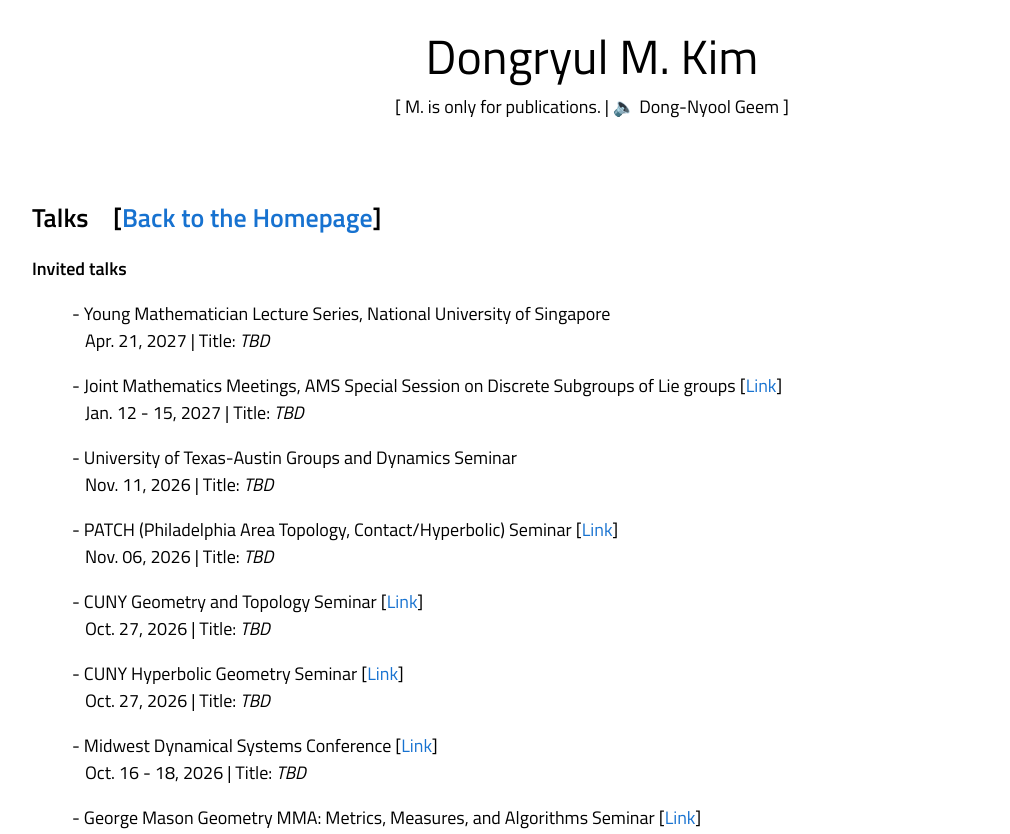
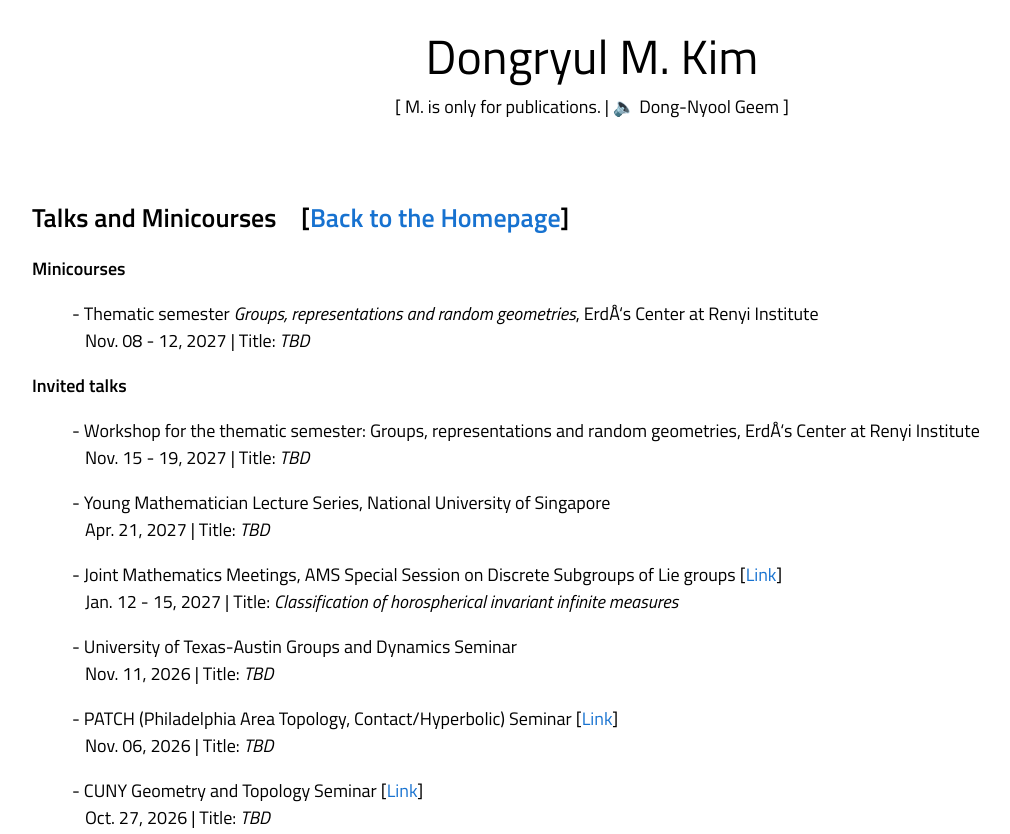
Before and after one commit to dongryulkim/dongryulkim.github.io, a plain HTML site: page talks.html in a window 1280 px wide. Shown: the top 834 px of the page, without its empty margins (48-1058 px from the left). Drawn offline with Linux system fonts and the light colour scheme.

Commit message:
Add files via upload

```diff
--- a/talks.html
+++ b/talks.html
@@ -37,10 +37,26 @@
             <tr style="vertical-align: top;">
               <td width="67%" valign="top">
                   <p>
-                  <sectionheading>Talks &ensp; [<a href="index.html">Back to the Homepage</a>]</sectionheading>
+                  <sectionheading>Talks and Minicourses &ensp; [<a href="index.html">Back to the Homepage</a>]</sectionheading>
 
                   <dl>
+
+                    <dt><b>Minicourses</b></dt>
+
+                    <dd><p>- Thematic semester <i>Groups, representations and random geometries</i>, Erdős Center at Renyi Institute
+                      <br>&ensp; Nov. 08 - 12, 2027 | Title: <em>TBD</em>
+                      </p>
+                    </dd>
+
+
+
+
                     <dt><b>Invited talks</b></dt>
+
+                    <dd><p>- Workshop for the thematic semester: Groups, representations and random geometries, Erdős Center at Renyi Institute
+                      <br>&ensp; Nov. 15 - 19, 2027 | Title: <em>TBD</em>
+                      </p>
+                    </dd>
 
                     <dd><p>- Young Mathematician Lecture Series, National University of Singapore
                       <br>&ensp; Apr. 21, 2027 | Title: <em>TBD</em>
@@ -49,7 +65,7 @@
 
 
                     <dd><p>- Joint Mathematics Meetings, AMS Special Session on Discrete Subgroups of Lie groups [<A HREF="https://jointmathematicsmeetings.org/meetings/national/jmm2027/jmm2027-program" target="_blank">Link</A>]
-                      <br>&ensp; Jan. 12 - 15, 2027 | Title: <em>TBD</em>
+                      <br>&ensp; Jan. 12 - 15, 2027 | Title: <em>Classification of horospherical invariant infinite measures</em>
                       </p>
                     </dd>
 
@@ -99,7 +115,7 @@
 
 
                     <dd><p>- IAS Short Talks by Postdoctoral Members [<A HREF="https://www.ias.edu/math/events/short-talks-postdoctoral-members-736" target="_blank">Link</A>]
-                      <br>&ensp; Sep. 24, 2026 | Title: <em>Geometry and dynamics on infinite-volume spaces</em>
+                      <br>&ensp; Sep. 24, 2026 | Title: <em>Geometry and Dynamics on Infinite-volume Spaces</em>
                       </p>
                     </dd>
 
```
Also changed, not shown: index.html (+3 -4 lines).
